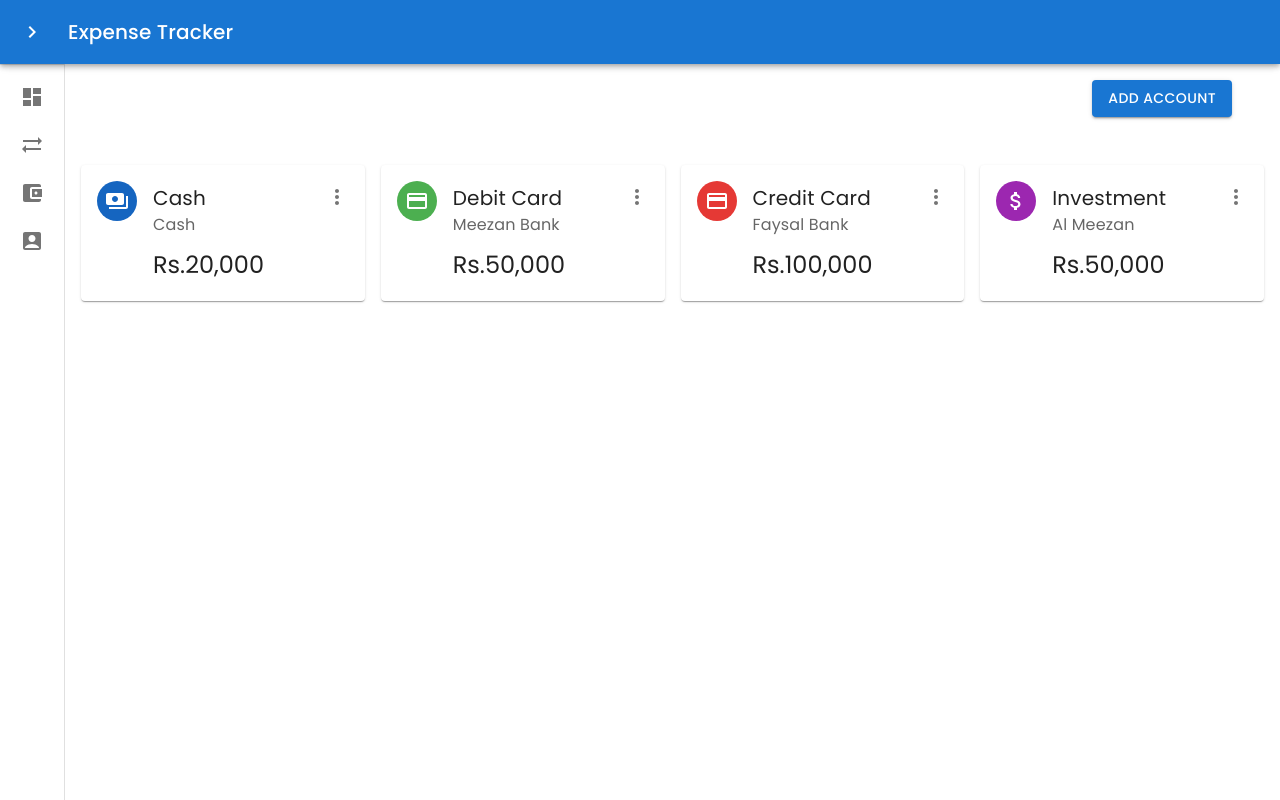
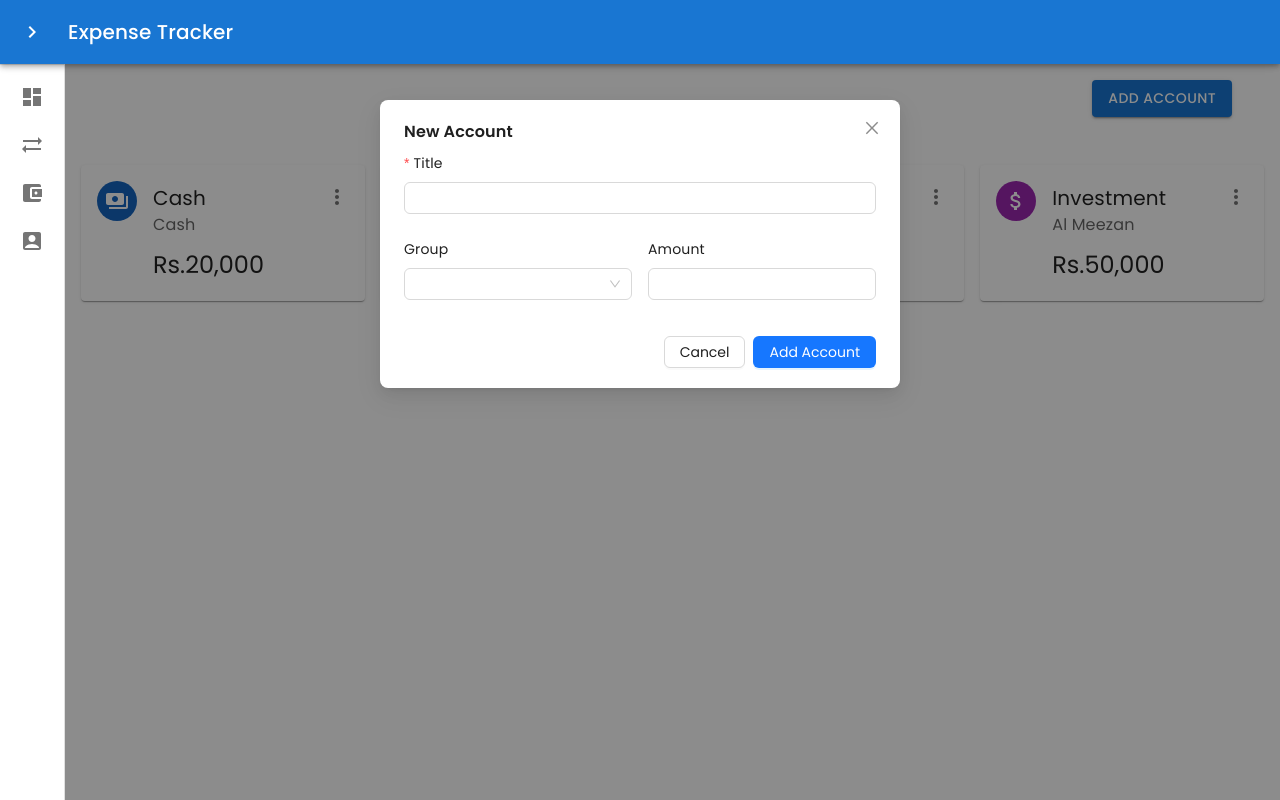
Before and after one commit to riz-33/Expense-Tracker, a React (Vite) app: page /accounts in a window 1280 px wide. Both pictures are taken after a click on the button "ADD ACCOUNT". Built offline with nearby package versions, Linux system fonts and the light colour scheme.

Commit message:
account modal

```diff
--- a/src/components/ModalForm.jsx
+++ b/src/components/ModalForm.jsx
@@ -2,7 +2,6 @@ import {
   Tabs,
   Form,
   Input,
-  Radio,
   Select,
   DatePicker,
   InputNumber,
@@ -24,7 +23,7 @@ const items = [
             style={{ flex: 1 }}
             rules={[
               {
-                required: true,
+                // required: true,
                 message: "Please input the title of Expense!",
               },
             ]}
--- a/src/pages/AccountsPage.jsx
+++ b/src/pages/AccountsPage.jsx
@@ -15,6 +15,8 @@ import AttachMoneyIcon from "@mui/icons-material/AttachMoney";
 import Menu from "@mui/material/Menu";
 import MenuItem from "@mui/material/MenuItem";
 import React from "react";
+import { useState } from "react";
+import { Form, Input, InputNumber, Modal, Radio, Select } from "antd";
 
 const options = ["Transfer Funds", "Add Money"];
 
@@ -26,6 +28,15 @@ export const AccountsPage = () => {
   };
   const handleClose = () => {
     setAnchorEl(null);
+  };
+
+  const [form] = Form.useForm();
+  const [formValues, setFormValues] = useState();
+  const [openModal, setOpenModal] = useState(false);
+  const onCreate = (values) => {
+    console.log("Received values of form: ", values);
+    setFormValues(values);
+    setOpenModal(false);
   };
 
   return (
@@ -40,8 +51,59 @@ export const AccountsPage = () => {
           paddingRight: 6,
         }}
       >
-        <Button variant="contained">Add Account</Button>
+        <Button variant="contained" onClick={() => setOpenModal(true)}>
+          Add Account
+        </Button>
       </Grid>
+      <Modal
+        open={openModal}
+        title="New Account"
+        okText="Add Account"
+        cancelText="Cancel"
+        okButtonProps={{
+          autoFocus: true,
+          htmlType: "submit",
+        }}
+        onCancel={() => setOpenModal(false)}
+        destroyOnClose
+        modalRender={(dom) => (
+          <Form
+            layout="vertical"
+            form={form}
+            name="form_in_modal"
+            clearOnDestroy
+            onFinish={(values) => onCreate(values)}
+          >
+            {dom}
+          </Form>
+        )}
+      >
+        <Form.Item
+          name="title"
+          label="Title"
+          rules={[
+            {
+              required: true,
+              message: "Please input the title of account!",
+            },
+          ]}
+        >
+          <Input />
+        </Form.Item>
+        <div style={{ display: "flex", gap: "16px" }}>
+          <Form.Item name="group" label="Group" style={{width:'100%'}}>
+            <Select  style={{width:'100%'}}>
+              <Select.Option value="cash">Cash</Select.Option>
+              <Select.Option value="debit">Debit Card</Select.Option>
+              <Select.Option value="credit">Credit Card</Select.Option>
+              <Select.Option value="investment">Investment</Select.Option>
+            </Select>
+          </Form.Item>
+          <Form.Item name="amount" label="Amount" style={{ width: "100%" }}>
+            <InputNumber style={{ width: "100%" }} />
+          </Form.Item>
+        </div>
+      </Modal>
 
       <Grid
         marginTop={1}
@@ -51,7 +113,7 @@ export const AccountsPage = () => {
         columnSpacing={2}
       >
         <Grid item xs={12} sm={6} md={3}>
-          <Card sx={{maxWidth:290}} >
+          <Card sx={{ maxWidth: 290 }}>
             <CardHeader
               avatar={
                 <Avatar sx={{ bgcolor: blue[800], marginBottom: 8 }}>
@@ -109,7 +171,7 @@ export const AccountsPage = () => {
           </Card>
         </Grid>
         <Grid item xs={12} sm={6} md={3}>
-          <Card sx={{maxWidth:290}}>
+          <Card sx={{ maxWidth: 290 }}>
             <CardHeader
               avatar={
                 <Avatar
@@ -170,7 +232,7 @@ export const AccountsPage = () => {
           </Card>
         </Grid>
         <Grid item xs={12} sm={6} md={3}>
-          <Card sx={{maxWidth:290}}>
+          <Card sx={{ maxWidth: 290 }}>
             <CardHeader
               avatar={
                 <Avatar
@@ -231,7 +293,7 @@ export const AccountsPage = () => {
           </Card>
         </Grid>
         <Grid item xs={12} sm={6} md={3}>
-          <Card sx={{maxWidth:290}}>
+          <Card sx={{ maxWidth: 290 }}>
             <CardHeader
               avatar={
                 <Avatar
--- a/src/pages/DashboardPage.jsx
+++ b/src/pages/DashboardPage.jsx
@@ -1,11 +1,7 @@
-import { styled } from "@mui/material/styles";
 import React from "react";
 import Chart from "react-google-charts";
 import {
-  Box,
-  Button,
   Card,
-  CardActions,
   CardContent,
   Grid,
   Paper,
```
